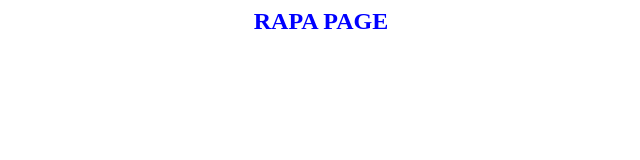
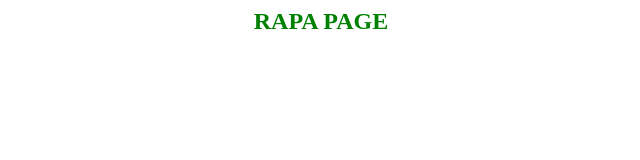
Before and after one commit to myeonghyun-7011/cicdtest, a plain HTML site: page index.html in a window 1280 px wide. Shown: the whole page, without its empty margins (319-959 px from the left). Drawn offline with Linux system fonts and the light colour scheme.

Commit message:
Update index.html

```diff
--- a/index.html
+++ b/index.html
@@ -1,5 +1,5 @@
 <center>
   <h2>
-    <font color="blue">RAPA PAGE</font>
+    <font color="green">RAPA PAGE</font>
   </h2>
 </center>
```
